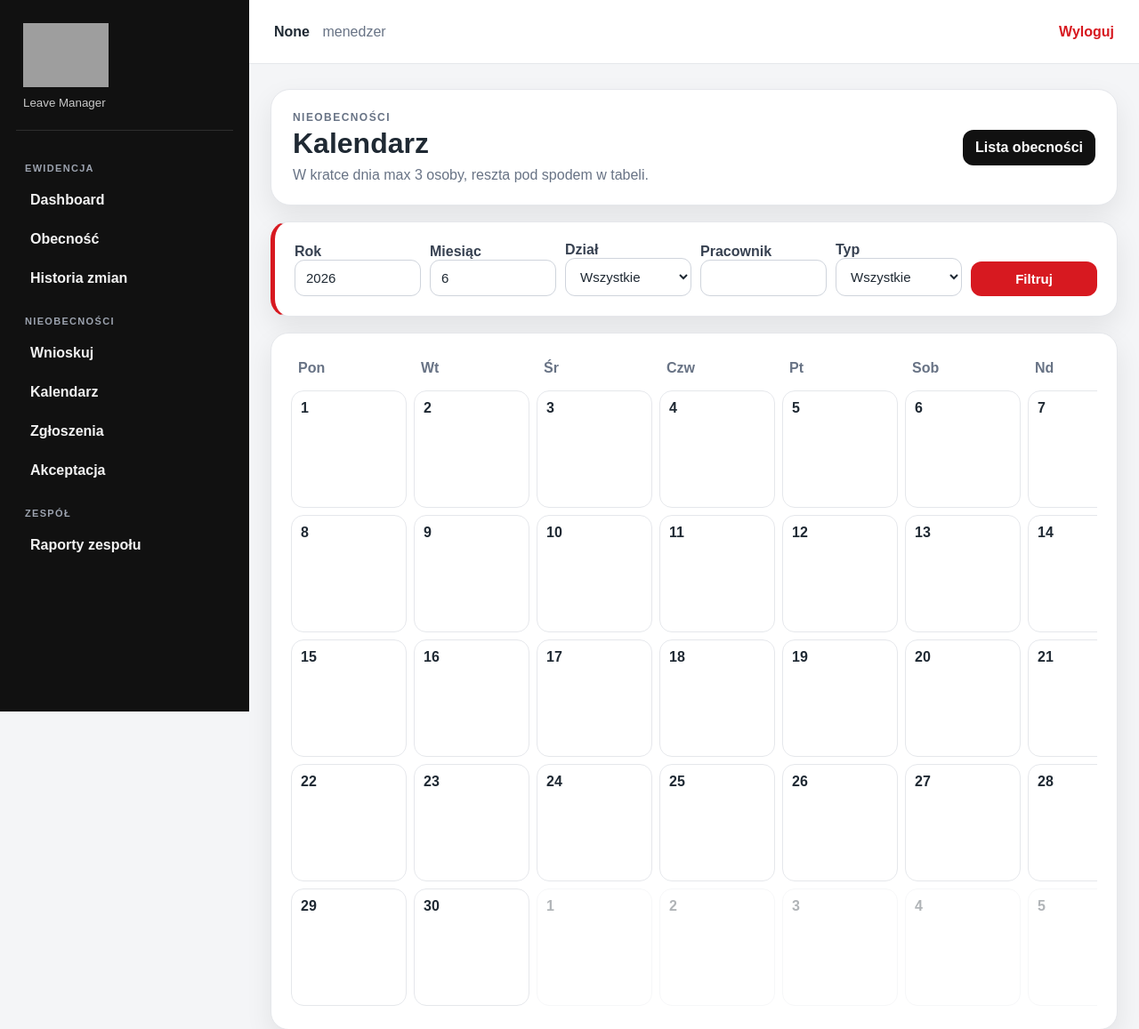
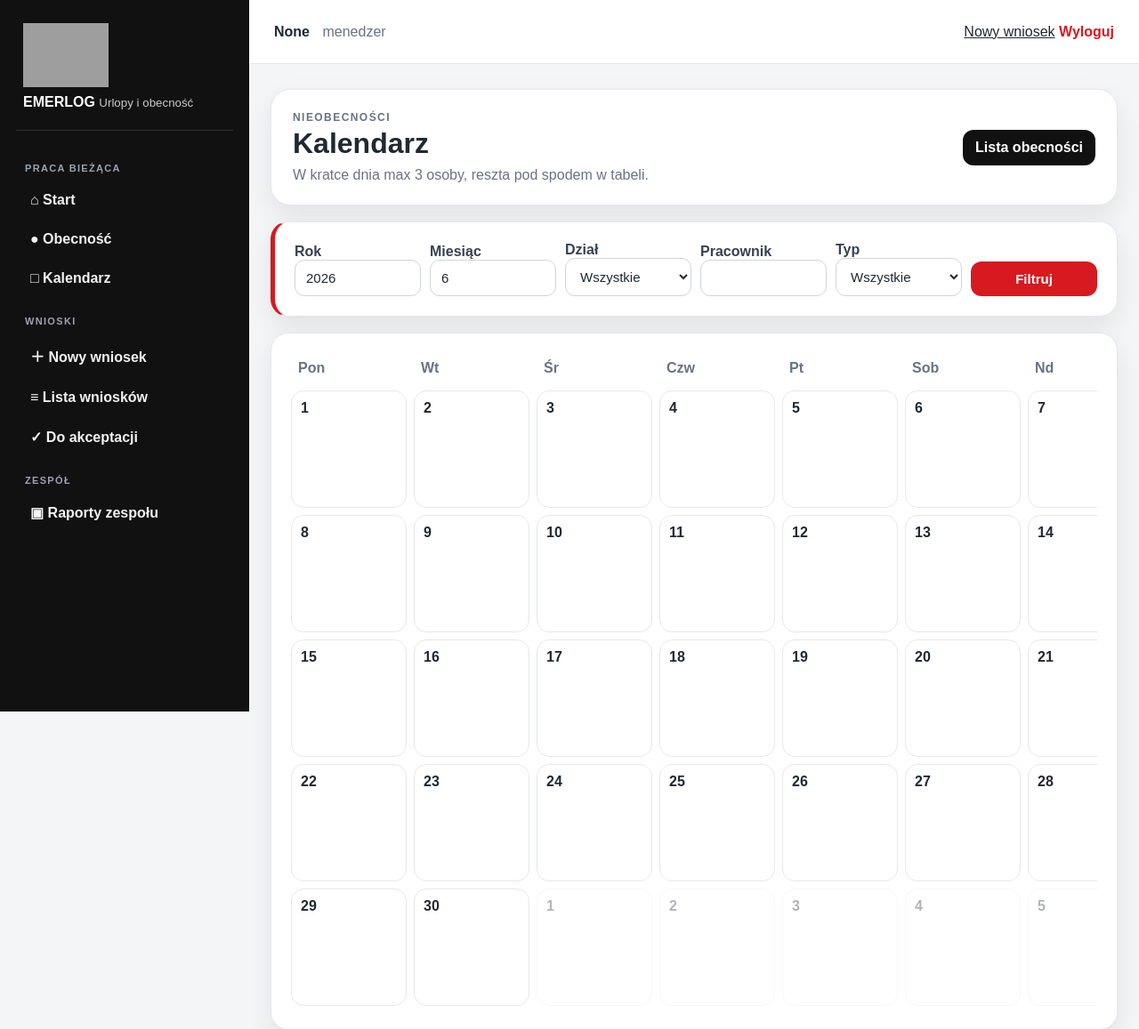
Before and after one commit to pabloosss/Ksef-Pobieranie, a Flask app: page /calendar in a window 1280 px wide. Shown: the top 1157 px of the page at 89% size. Run offline with Flask 3, Linux system fonts and the light colour scheme; the visitor is signed in with stand-in values (Sample User, id 1); data comes from the database, SQL or seed files in the repository; data that the repository does not hold is empty; grey boxes are pictures that could not be loaded.

Commit message:
Polish application shell UI

```diff
--- a/templates/base.html
+++ b/templates/base.html
@@ -11,44 +11,66 @@
 <div class="app-shell">
     <aside class="sidebar">
         <div class="brand">
-            <img src="{{ url_for('graphics', filename='logo.png') }}" alt="EMERLOG">
-            <div class="brand-fallback">EMERLOG</div>
-            <small>Leave Manager</small>
+            <div class="brand-logo-wrap">
+                <img src="{{ url_for('graphics', filename='logo.png') }}" alt="EMERLOG" onerror="this.style.display='none'; this.nextElementSibling.style.display='grid';">
+                <div class="brand-fallback">E</div>
+            </div>
+            <div>
+                <strong>EMERLOG</strong>
+                <small>Urlopy i obecność</small>
+            </div>
         </div>
+
         <nav class="menu">
-            <div class="menu-section">Ewidencja</div>
-            <a href="{{ url_for('dashboard') }}">Dashboard</a>
-            <a href="{{ url_for('presence') }}">Obecność</a>
-            <a href="{{ url_for('audit') }}">Historia zmian</a>
-            <div class="menu-section">Nieobecności</div>
-            <a href="{{ url_for('new_leave') }}">Wnioskuj</a>
-            <a href="{{ url_for('calendar_view') }}">Kalendarz</a>
-            <a href="{{ url_for('requests_view') }}">Zgłoszenia</a>
-            <a href="{{ url_for('approvals') }}">Akceptacja</a>
+            <div class="menu-section">Praca bieżąca</div>
+            <a class="{% if request.endpoint == 'dashboard' %}active{% endif %}" href="{{ url_for('dashboard') }}"><span>⌂</span> Start</a>
+            <a class="{% if request.endpoint == 'presence' %}active{% endif %}" href="{{ url_for('presence') }}"><span>●</span> Obecność</a>
+            <a class="{% if request.endpoint == 'calendar_view' %}active{% endif %}" href="{{ url_for('calendar_view') }}"><span>□</span> Kalendarz</a>
+
+            <div class="menu-section">Wnioski</div>
+            <a class="{% if request.endpoint == 'new_leave' %}active{% endif %}" href="{{ url_for('new_leave') }}"><span>＋</span> Nowy wniosek</a>
+            <a class="{% if request.endpoint == 'requests_view' %}active{% endif %}" href="{{ url_for('requests_view') }}"><span>≡</span> Lista wniosków</a>
+            <a href="{{ url_for('approvals') }}"><span>✓</span> Do akceptacji</a>
+
             {% if is_hr() %}
-            <div class="menu-section">Pracownicy</div>
-            <a href="{{ url_for('employees') }}">Ludzie</a>
-            <a href="{{ url_for('limits') }}">Limity</a>
-            <a href="{{ url_for('reports') }}">Raporty</a>
+            <div class="menu-section">Kadry</div>
+            <a class="{% if request.endpoint == 'employees' %}active{% endif %}" href="{{ url_for('employees') }}"><span>👥</span> Pracownicy</a>
+            <a class="{% if request.endpoint == 'limits' %}active{% endif %}" href="{{ url_for('limits') }}"><span>↺</span> Limity</a>
+            <a class="{% if request.endpoint == 'reports' %}active{% endif %}" href="{{ url_for('reports') }}"><span>▣</span> Raporty</a>
+            <a class="{% if request.endpoint == 'audit' %}active{% endif %}" href="{{ url_for('audit') }}"><span>◷</span> Historia zmian</a>
             {% elif is_manager() %}
             <div class="menu-section">Zespół</div>
-            <a href="{{ url_for('reports') }}">Raporty zespołu</a>
+            <a class="{% if request.endpoint == 'reports' %}active{% endif %}" href="{{ url_for('reports') }}"><span>▣</span> Raporty zespołu</a>
             {% endif %}
         </nav>
     </aside>
+
     <div class="content-shell">
         <header class="topbar">
-            <div><b>{{ session.get('full_name') }}</b> <span>{{ session.get('role') }}</span></div>
-            <a class="logout" href="{{ url_for('logout') }}">Wyloguj</a>
+            <div class="topbar-user">
+                <b>{{ session.get('full_name') }}</b>
+                <span>{{ session.get('role') }}</span>
+            </div>
+            <div class="topbar-actions">
+                <a class="quick-link" href="{{ url_for('new_leave') }}">Nowy wniosek</a>
+                <a class="logout" href="{{ url_for('logout') }}">Wyloguj</a>
+            </div>
         </header>
         <main>
 {% else %}
 <main class="login-main">
 {% endif %}
+
 {% with messages = get_flashed_messages() %}
-    {% if messages %}<div class="msg">{% for message in messages %}<p>{{ message }}</p>{% endfor %}</div>{% endif %}
+    {% if messages %}
+        <div class="msg">
+            {% for message in messages %}<p>{{ message }}</p>{% endfor %}
+        </div>
+    {% endif %}
 {% endwith %}
+
 {% block content %}{% endblock %}
+
 {% if session.get('user_id') %}
         </main>
     </div>
```
